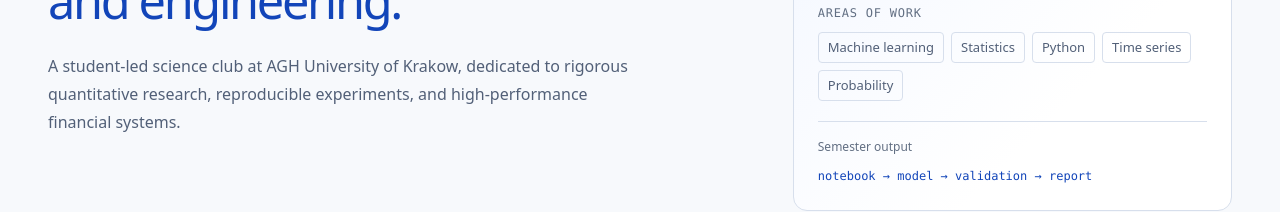
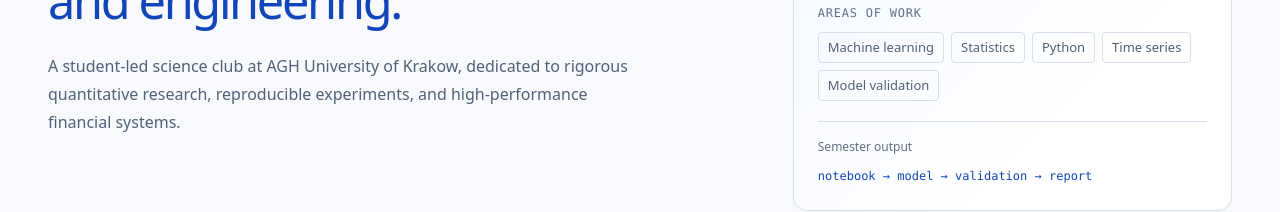
Before and after one commit to AGH-Quant-Finance/webpage, a React (Vite) app: page / in a window 1280 px wide. Shown: the part 428-640 px from the top of the page. Built offline with nearby package versions, Linux system fonts and the light colour scheme.

Commit message:
Refine research and development tags around validation and benchmarks

```diff
--- a/src/content.ts
+++ b/src/content.ts
@@ -120,7 +120,7 @@
           { name: "Statystyka", level: "core" },
           { name: "Python", level: "working" },
           { name: "Szeregi czasowe", level: "applied" },
-          { name: "Prawdopodobieństwo", level: "core" },
+          { name: "Walidacja modeli", level: "applied" },
         ],
       },
       {
@@ -131,10 +131,10 @@
         description: "Zamieniaj złożone wyzwania w wydajne oprogramowanie. Zgłębiaj tematykę wysokowydajnych obliczeń, infrastruktury transakcyjnej i nowoczesnej inżynierii oprogramowania.",
         output: "specyfikacja → system → benchmark",
         skills: [
-          { name: "Python", level: "core" },
-          { name: "C++", level: "basics" },
+          { name: "C++", level: "core" },
+          { name: "Python", level: "working" },
           { name: "System design", level: "mindset" },
-          { name: "Git / testy", level: "working" },
+          { name: "Benchmarki wydajności", level: "applied" },
           { name: "Data pipelines", level: "working" },
         ],
       },
@@ -212,7 +212,7 @@
           { name: "Statistics", level: "core" },
           { name: "Python", level: "working" },
           { name: "Time series", level: "applied" },
-          { name: "Probability", level: "core" },
+          { name: "Model validation", level: "applied" },
         ],
       },
       {
@@ -223,10 +223,10 @@
         description: "Turn complex challenges into efficient software. Explore high-performance computing, trading infrastructure, and modern software engineering.",
         output: "specification → system → benchmark",
         skills: [
-          { name: "Python", level: "core" },
-          { name: "C++", level: "basics" },
+          { name: "C++", level: "core" },
+          { name: "Python", level: "working" },
           { name: "System design", level: "mindset" },
-          { name: "Git / testing", level: "working" },
+          { name: "Performance benchmarks", level: "applied" },
           { name: "Data pipelines", level: "working" },
         ],
       },
```
